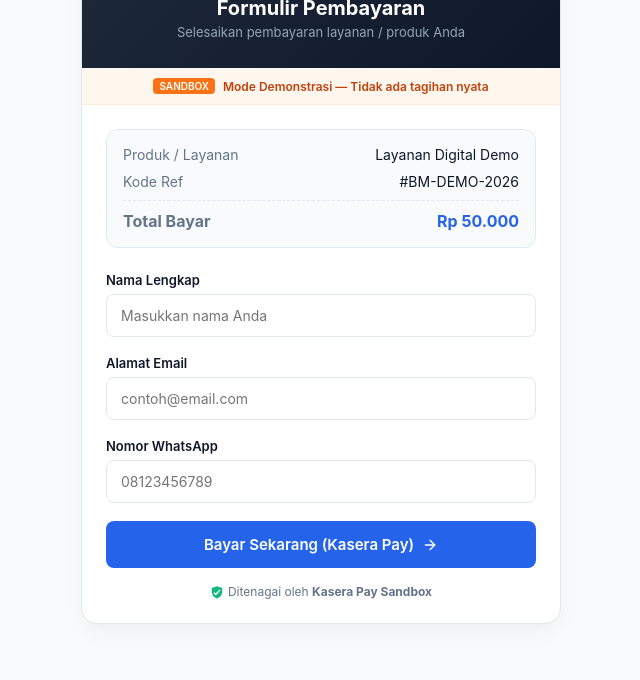
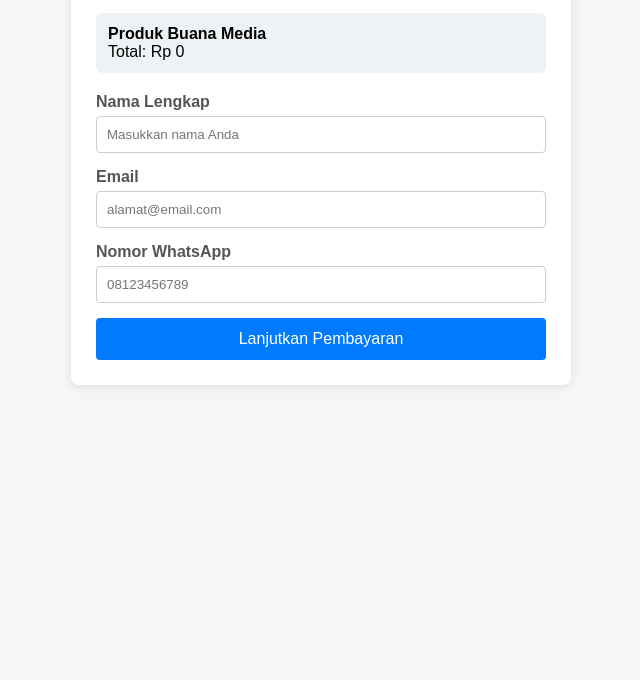
Before and after one commit to buanamedia/buanamedia-checkout, a plain HTML site: page index.html in a window 1280 px wide. Shown: the part 120-800 px from the top of the page, without its empty margins (319-959 px from the left). Drawn offline with Linux system fonts and the light colour scheme.

Commit message:
Update index.html

```diff
--- a/index.html
+++ b/index.html
@@ -3,319 +3,99 @@
 <head>
   <meta charset="UTF-8">
   <meta name="viewport" content="width=device-width, initial-scale=1.0">
-    <title>Pembayaran - Buana Media</title>
+  <title>Checkout Pembayaran - Buana Media</title>
   <style>
-        :root {
-            --primary-color: #2563eb;
-            --primary-hover: #1d4ed8;
-            --bg-color: #f8fafc;
-            --card-bg: #ffffff;
-            --text-main: #0f172a;
-            --text-muted: #64748b;
-            --border-color: #e2e8f0;
-            --accent-orange: #f97316;
-            --accent-green: #10b981;
-        }
-
-        * {
-            box-sizing: border-box;
-            margin: 0;
-            padding: 0;
-            font-family: -apple-system, BlinkMacSystemFont, 'Segoe UI', Roboto, Helvetica, Arial, sans-serif;
-        }
-
-        body {
-            background-color: var(--bg-color);
-            color: var(--text-main);
-            display: flex;
-            justify-content: center;
-            align-items: center;
-            min-height: 100vh;
-            padding: 20px;
-        }
-
-        .checkout-container {
-            width: 100%;
-            max-width: 480px;
-            background: var(--card-bg);
-            border-radius: 16px;
-            box-shadow: 0 10px 25px -5px rgba(0, 0, 0, 0.05), 0 8px 10px -6px rgba(0, 0, 0, 0.01);
-            border: 1px solid var(--border-color);
-            overflow: hidden;
-        }
-
-        .header {
-            background: linear-gradient(135deg, #1e293b 0%, #0f172a 100%);
-            color: white;
-            padding: 28px 24px;
-            text-align: center;
-            position: relative;
-        }
-
-        .brand-badge {
-            display: inline-block;
-            background: rgba(255, 255, 255, 0.15);
-            padding: 4px 12px;
-            border-radius: 20px;
-            font-size: 12px;
-            font-weight: 600;
-            letter-spacing: 0.5px;
-            margin-bottom: 8px;
-            text-transform: uppercase;
-        }
-
-        .header h1 {
-            font-size: 20px;
-            font-weight: 700;
-            margin-bottom: 4px;
-        }
-
-        .header p {
-            font-size: 13px;
-            color: #94a3b8;
-        }
-
-        .demo-banner {
-            background-color: #fff7ed;
-            border-bottom: 1px solid #ffedd5;
-            padding: 10px 16px;
-            display: flex;
-            align-items: center;
-            justify-content: center;
-            gap: 8px;
-            font-size: 12px;
-            color: #c2410c;
-            font-weight: 600;
-        }
-
-        .demo-badge {
-            background-color: var(--accent-orange);
-            color: white;
-            padding: 2px 6px;
-            border-radius: 4px;
-            font-size: 10px;
-            text-transform: uppercase;
-        }
-
-        .body {
-            padding: 24px;
-        }
-
-        .product-summary {
-            background-color: #f8fafc;
-            border: 1px solid var(--border-color);
-            border-radius: 12px;
-            padding: 16px;
-            margin-bottom: 24px;
-        }
-
-        .summary-item {
-            display: flex;
-            justify-content: space-between;
-            align-items: center;
-            margin-bottom: 10px;
-            font-size: 14px;
-        }
-
-        .summary-item:last-child {
-            margin-bottom: 0;
-            padding-top: 10px;
-            border-top: 1px dashed var(--border-color);
-            font-weight: 700;
-            font-size: 16px;
-            color: var(--text-main);
-        }
-
-        .summary-label {
-            color: var(--text-muted);
-        }
-
-        .form-group {
-            margin-bottom: 18px;
-        }
-
-        .form-group label {
-            display: block;
-            font-size: 13px;
-            font-weight: 600;
-            margin-bottom: 6px;
-            color: var(--text-main);
-        }
-
-        .form-control {
-            width: 100%;
-            padding: 12px 14px;
-            border: 1px solid var(--border-color);
-            border-radius: 8px;
-            font-size: 14px;
-            transition: all 0.2s;
-            outline: none;
-            background-color: #fff;
-        }
-
-        .form-control:focus {
-            border-color: var(--primary-color);
-            box-shadow: 0 0 0 3px rgba(37, 99, 235, 0.1);
-        }
-
-        .payment-methods {
-            display: grid;
-            grid-template-columns: repeat(2, 1fr);
-            gap: 10px;
-            margin-top: 6px;
-        }
-
-        .method-card {
-            border: 1px solid var(--border-color);
-            border-radius: 8px;
-            padding: 12px;
-            text-align: center;
-            cursor: pointer;
-            transition: all 0.2s;
-            background: #fff;
-            display: flex;
-            flex-direction: column;
-            align-items: center;
-            gap: 6px;
-        }
-
-        .method-card:hover {
-            border-color: var(--primary-color);
-            background-color: #f0f6ff;
-        }
-
-        .method-card.active {
-            border-color: var(--primary-color);
-            background-color: #eff6ff;
-            box-shadow: 0 0 0 1px var(--primary-color);
-        }
-
-        .method-title {
-            font-size: 12px;
-            font-weight: 600;
-            color: var(--text-main);
-        }
-
-        .btn-pay {
-            width: 100%;
-            background-color: var(--primary-color);
-            color: white;
-            border: none;
-            padding: 14px;
-            border-radius: 8px;
-            font-size: 15px;
-            font-weight: 600;
-            cursor: pointer;
-            transition: background 0.2s;
-            display: flex;
-            justify-content: center;
-            align-items: center;
-            gap: 8px;
-            margin-top: 10px;
-        }
-
-        .btn-pay:hover {
-            background-color: var(--primary-hover);
-        }
-
-        .footer-note {
-            text-align: center;
-            font-size: 12px;
-            color: var(--text-muted);
-            margin-top: 16px;
-            display: flex;
-            align-items: center;
-            justify-content: center;
-            gap: 4px;
-        }
-
-        .secure-icon {
-            width: 14px;
-            height: 14px;
-            fill: var(--accent-green);
-        }
+    body { font-family: Arial, sans-serif; background: #f4f6f8; margin: 0; padding: 20px; }
+    .checkout-card { max-width: 450px; margin: 40px auto; background: #fff; padding: 25px; border-radius: 8px; box-shadow: 0 2px 10px rgba(0,0,0,0.1); }
+    h2 { margin-top: 0; color: #333; }
+    .form-group { margin-bottom: 15px; }
+    label { display: block; margin-bottom: 5px; font-weight: bold; color: #555; }
+    input { width: 100%; padding: 10px; border: 1px solid #ccc; border-radius: 4px; box-sizing: border-box; }
+    .product-info { background: #eef2f5; padding: 12px; border-radius: 6px; margin-bottom: 20px; }
+    button { width: 100%; background: #007bff; color: white; border: none; padding: 12px; border-radius: 4px; font-size: 16px; cursor: pointer; }
+    button:hover { background: #0056b3; }
   </style>
 </head>
 <body>
 
-<div class="checkout-container">
-    <div class="header">
-        <span class="brand-badge">Buana Media</span>
-        <h1>Formulir Pembayaran</h1>
-        <p>Selesaikan pembayaran layanan / produk Anda</p>
+<div class="checkout-card">
+  <h2>Form Pembayaran</h2>
+
+  <div class="product-info">
+    <strong id="product-name">Memuat produk...</strong><br>
+    <span>Total: Rp <span id="product-price">0</span></span>
   </div>
 
-    <!-- Banner Demo / Sandbox Mode -->
-    <div class="demo-banner">
-        <span class="demo-badge">Sandbox</span>
-        <span>Mode Demonstrasi — Tidak ada tagihan nyata</span>
+  <form id="checkout-form">
+    <div class="form-group">
+      <label>Nama Lengkap</label>
+      <input type="text" id="nama" required placeholder="Masukkan nama Anda">
     </div>
-
-    <div class="body">
-        <!-- Rincian Produk -->
-        <div class="product-summary">
-            <div class="summary-item">
-                <span class="summary-label">Produk / Layanan</span>
-                <span>Layanan Digital Demo</span>
+    <div class="form-group">
+      <label>Email</label>
+      <input type="email" id="email" required placeholder="alamat@email.com">
     </div>
-            <div class="summary-item">
-                <span class="summary-label">Kode Ref</span>
-                <span>#BM-DEMO-2026</span>
+    <div class="form-group">
+      <label>Nomor WhatsApp</label>
+      <input type="tel" id="whatsapp" required placeholder="08123456789">
     </div>
-            <div class="summary-item">
-                <span class="summary-label">Total Bayar</span>
-                <span style="color: var(--primary-color);">Rp 50.000</span>
-            </div>
-        </div>
-
-        <!-- Form Data Pembeli -->
-        <form id="paymentForm" onsubmit="handlePayment(event)">
-            <div class="form-group">
-                <label for="fullName">Nama Lengkap</label>
-                <input type="text" id="fullName" class="form-control" placeholder="Masukkan nama Anda" required>
-            </div>
-
-            <div class="form-group">
-                <label for="email">Alamat Email</label>
-                <input type="email" id="email" class="form-control" placeholder="contoh@email.com" required>
-            </div>
-
-            <div class="form-group">
-                <label for="phone">Nomor WhatsApp</label>
-                <input type="tel" id="phone" class="form-control" placeholder="08123456789" required>
-            </div>
-
-            <!-- Tombol Aksi Pembayaran ke Link Kasera Pay Sandbox -->
-            <button type="submit" class="btn-pay">
-                <span>Bayar Sekarang (Kasera Pay)</span>
-                <svg width="16" height="16" viewBox="0 0 24 24" fill="none" stroke="currentColor" stroke-width="2" stroke-linecap="round" stroke-linejoin="round"><line x1="5" y1="12" x2="19" y2="12"></line><polyline points="12 5 19 12 12 19"></polyline></svg>
-            </button>
+    <button type="submit" id="btn-pay">Lanjutkan Pembayaran</button>
   </form>
-
-        <div class="footer-note">
-            <svg class="secure-icon" viewBox="0 0 24 24"><path d="M12 2L3 5v6c0 5.55 3.84 10.74 9 12 5.16-1.26 9-6.45 9-12V5l-9-3zm-2 16l-4-4 1.41-1.41L10 14.17l6.59-6.59L18 9l-8 9z"/></svg>
-            <span>Ditenagai oleh <strong>Kasera Pay Sandbox</strong></span>
-        </div>
-    </div>
 </div>
 
 <script>
-    function handlePayment(event) {
-        event.preventDefault();
+  // 1. Ambil data dari parameter URL Blogspot
+  const urlParams = new URLSearchParams(window.location.search);
+  const namaProduk = urlParams.get('produk') || 'Produk Buana Media';
+  const hargaProduk = urlParams.get('harga') || '0';
 
-        // Ambil input data dari pembeli
-        const name = document.getElementById('fullName').value;
-        const email = document.getElementById('email').value;
+  document.getElementById('product-name').innerText = namaProduk;
+  document.getElementById('product-price').innerText = parseInt(hargaProduk).toLocaleString('id-ID');
 
-        // MASUKKAN URL PAYMENT LINK KASERA PAY SANDBOX ANDA DI SINI
-        // Contoh URL Kasera Pay Sandbox Link:
-        const kaseraSandboxUrl = "https://pay.kasera.id/pp/buanamedia";
+  // 2. Handle pengiriman formulir ke Pay Kasera
+  document.getElementById('checkout-form').addEventListener('submit', async function(e) {
+    e.preventDefault();
+    const btn = document.getElementById('btn-pay');
+    btn.innerText = 'Memproses...';
+    btn.disabled = true;
 
-        alert("Mengalihkan ke gateway Kasera Pay (Mode Demo)...");
+    const payload = {
+      nama: document.getElementById('nama').value,
+      email: document.getElementById('email').value,
+      whatsapp: document.getElementById('whatsapp').value,
+      produk: namaProduk,
+      nominal: hargaProduk,
+      redirect_url: "https://bayar.buanamedia.my.id/sukses.html"
+    };
 
-        // Buka link Kasera Pay Sandbox
-        window.location.href = kaseraSandboxUrl;
+    try {
+      // Panggil API Pay Kasera (Sesuaikan endpoint dengan dokumentasi Pay Kasera)
+      const response = await fetch('https://pay.kasera.id/api/v1/create-transaction', {
+        method: 'POST',
+        headers: {
+          'Content-Type': 'application/json',
+          'Authorization': 'Bearer API_KEY_PAY_KASERA_ANDA' // Masukkan API Key Anda di sini
+        },
+        body: JSON.stringify(payload)
+      });
+
+      const result = await response.json();
+
+      if (result.status && result.payment_url) {
+        // Arahkan pembeli ke halaman pembayaran Pay Kasera
+        window.location.href = result.payment_url;
+      } else {
+        alert('Gagal membuat pembayaran: ' + (result.message || 'Terjadi kesalahan'));
+        btn.innerText = 'Lanjutkan Pembayaran';
+        btn.disabled = false;
       }
+    } catch (error) {
+      console.error(error);
+      alert('Terjadi kendala koneksi ke payment gateway.');
+      btn.innerText = 'Lanjutkan Pembayaran';
+      btn.disabled = false;
+    }
+  });
 </script>
 
 </body>
```
Lines whose indentation alone changed are shown as unchanged.
